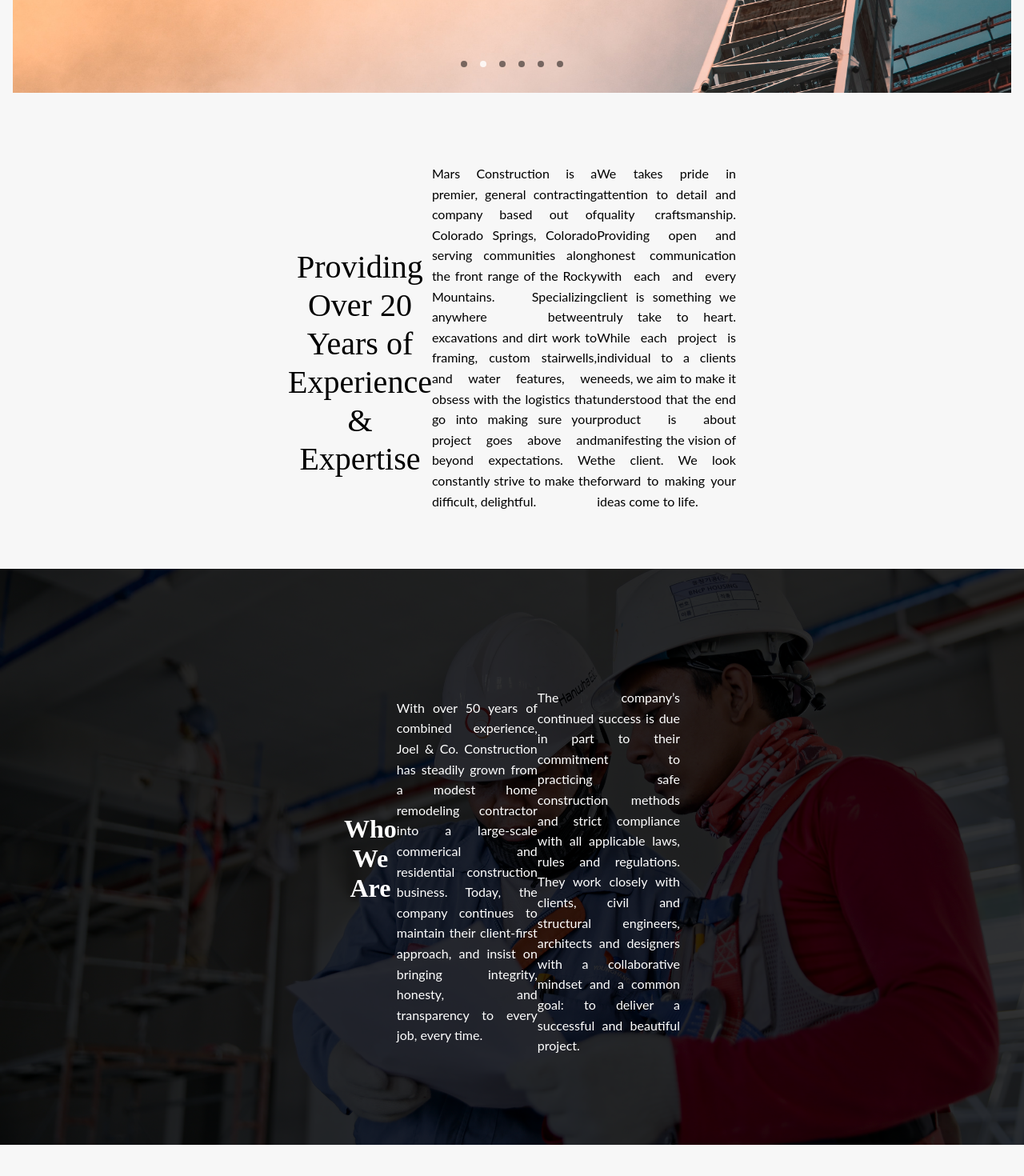
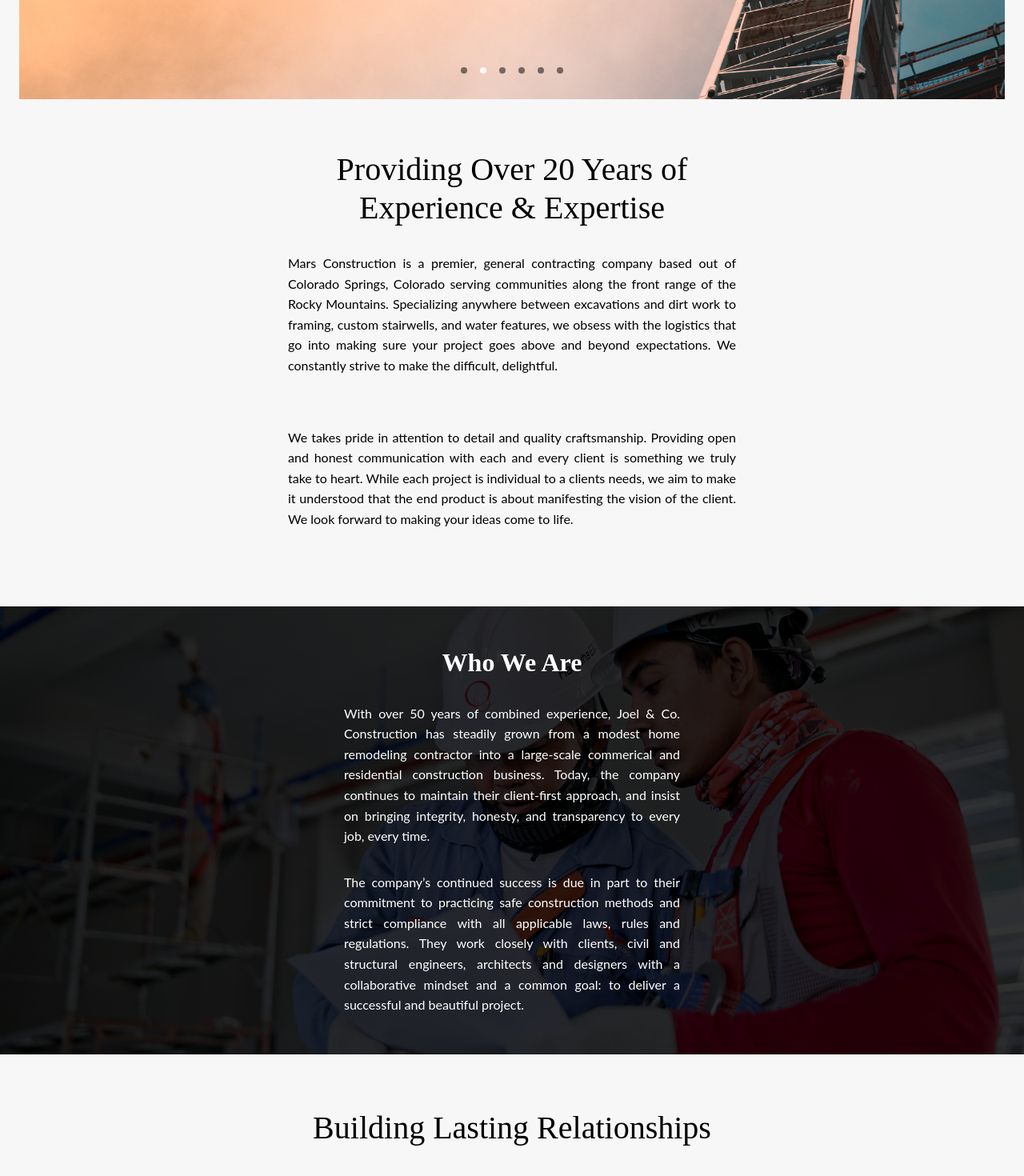
Before and after one commit to matthewbates/mars-industries, a React (Create React App) app: page / in a window 1280 px wide. Shown: the part 480-1950 px from the top of the page at 80% size. Built offline with nearby package versions, Linux system fonts and the light colour scheme.

Commit message:
added ScrollEffect component using framer-motion, react-intersection-observer

```diff
--- a/package.json
+++ b/package.json
@@ -16,6 +16,7 @@
     "@testing-library/user-event": "^13.5.0",
     "emailjs-com": "^3.2.0",
     "font-awesome": "^4.7.0",
+    "framer-motion": "^7.4.0",
     "gsap": "^3.11.1",
     "react": "^18.2.0",
     "react-animation-on-scroll": "^5.1.0",
--- a/src/components/About/AboutElements.js
+++ b/src/components/About/AboutElements.js
@@ -4,29 +4,6 @@
 export const AboutContainer = styled.div`
   height: 100%;
   background: ${CONSTANTS.colors.offWhite};
-  .listItem {
-    display: flex;
-    align-items: center;
-    flex-direction: row;
-    margin: 40px 0px 40px;
-    justify-content: center;
-    /* Pre-animation */
-    opacity: 0;
-    transform: scale(85%);
-    transition: 1s;
-    @media (max-width: 900px) {
-      flex-direction: column;
-      display: flex;
-      align-items: center;
-      justify-content: center;
-      text-align: left;
-    }
-  }
-  .animate {
-    opacity: 1;
-    transition: 1s;
-    transform: scale(100%);
-  }
 `;
 
 export const AboutWrapper = styled.div`
@@ -38,14 +15,15 @@
   max-width: 560px;
   align-items: center;
   justify-content: center;
+  margin-top: 4rem;
+  margin-bottom: 4rem;
 
   @media screen and (max-width: 768px) {
-    max-width: 360px;
+    max-width: 320px;
   }
 `;
 
 export const AboutH2 = styled.h2`
-  margin-top: 4rem;
   line-height: 3rem;
   font-weight: 400;
   font-size: 40px;
--- a/src/components/About/index.js
+++ b/src/components/About/index.js
@@ -1,14 +1,35 @@
-import React from "react";
+import React, { useEffect } from "react";
+import { useAnimation, motion } from "framer-motion";
 import { useInView } from "react-intersection-observer";
 import { AboutContainer, AboutWrapper, AboutH2, AboutP } from "./AboutElements";
+import ScrollEffect from "../ScrollEffect";
+
+// const variant = {
+//   visible: {
+//     opacity: 1,
+//     scale: 1,
+//     transition: { duration: 1 },
+//   },
+//   hidden: { opacity: 0, scale: 0 },
+// };
 
 export default function About() {
-  const { ref, inView } = useInView({ threshold: 0.2, triggerOnce: true });
+  // const control = useAnimation();
+  // const [ref, inView] = useInView();
+
+  // useEffect(() => {
+  //   if (inView) {
+  //     control.start("visible");
+  //   } else {
+  //     control.start("hidden");
+  //   }
+  // }, [control, inView]);
 
   return (
-    <AboutContainer>
-      <AboutWrapper>
-        <div ref={ref} className={inView ? "listItem animate" : "listItem"}>
+    // <motion.div ref={ref} variants={variant} initial="hidden" animate={control}>
+    <ScrollEffect>
+      <AboutContainer>
+        <AboutWrapper>
           <AboutH2>Providing Over 20 Years of Experience & Expertise</AboutH2>
           <AboutP>
             Mars Construction is a premier, general contracting company based
@@ -27,8 +48,9 @@
             end product is about manifesting the vision of the client. We look
             forward to making your ideas come to life.
           </AboutP>
-        </div>
-      </AboutWrapper>
-    </AboutContainer>
+        </AboutWrapper>
+      </AboutContainer>
+    </ScrollEffect>
+    // </motion.div>
   );
 }
--- a/src/components/Relationships/RelationshipElements.js
+++ b/src/components/Relationships/RelationshipElements.js
@@ -15,7 +15,7 @@
   margin-bottom: 4rem;
 
   @media screen and (max-width: 768px) {
-    max-width: 360px;
+    max-width: 320px;
   }
 `;
 
--- a/src/components/Relationships/index.js
+++ b/src/components/Relationships/index.js
@@ -5,29 +5,32 @@
   RelationshipsH2,
   RelationshipsP,
 } from "./RelationshipElements";
+import ScrollEffect from "../ScrollEffect";
 
 export default function Relationships() {
   return (
     <RelationshipsContainer>
+      <ScrollEffect>
         <RelationshipsWrapper>
           <RelationshipsH2>Building Lasting Relationships</RelationshipsH2>
           <RelationshipsP>
             Joel & Co. Construction prides itself on being a different kind of
             company. The strong commitment to quality construction that the
-          company is renowned for, in turn builds devotion and trust and better
-          relationships with clients. Throughout the construction process, the
-          teams maintain communication and transparency — and if something is
-          wrong, it is guaranteed to be made right.
+            company is renowned for, in turn builds devotion and trust and
+            better relationships with clients. Throughout the construction
+            process, the teams maintain communication and transparency — and if
+            something is wrong, it is guaranteed to be made right.
           </RelationshipsP>
           <RelationshipsP>
             Whether you’re looking for a general contractor in Los Angeles to
             finally give you the kitchen you deserve, or an experienced team of
             custom home builders to bring your dream house to life, the team
             cannot wait to work with you. To find out more about what Joel & Co.
-          Construction can do for you, or to inquire about any of our services,
-          feel free to make contact today.
+            Construction can do for you, or to inquire about any of our
+            services, feel free to make contact today.
           </RelationshipsP>
         </RelationshipsWrapper>
+      </ScrollEffect>
     </RelationshipsContainer>
   );
 }
--- /dev/null
+++ b/src/components/ScrollEffect/index.js
@@ -0,0 +1,31 @@
+import React, { useEffect } from "react";
+import { useAnimation, motion } from "framer-motion";
+import { useInView } from "react-intersection-observer";
+
+const variant = {
+  visible: {
+    opacity: 1,
+    scale: 1,
+    transition: { duration: 0.8 },
+  },
+  hidden: { opacity: 0, scale: 0 },
+};
+
+export default function ScrollEffect({ children }) {
+  const control = useAnimation();
+  const [ref, inView] = useInView();
+
+  useEffect(() => {
+    if (inView) {
+      control.start("visible");
+    } else {
+      control.start("hidden");
+    }
+  }, [control, inView]);
+
+  return (
+    <motion.div ref={ref} variants={variant} initial="hidden" animate={control}>
+      {children}
+    </motion.div>
+  );
+}
--- a/src/components/Slider/SliderElements.js
+++ b/src/components/Slider/SliderElements.js
@@ -5,6 +5,11 @@
   max-height: 50vh;
   max-width: 100%;
   position: relative;
-  margin: 1rem;
+  margin: 1.5rem;
   overflow: hidden;
+
+  @media screen and (max-width: 768px) {
+    height: auto;
+    max-height: 30vh;
+  }
 `;
--- a/src/components/WhoWeAre/WhoWeAreElements.js
+++ b/src/components/WhoWeAre/WhoWeAreElements.js
@@ -7,30 +7,6 @@
   justify-content: center;
   height: 100%;
   color: white;
-
-  .listItem {
-    display: flex;
-    align-items: center;
-    flex-direction: row;
-    margin: 40px 0px 40px;
-    justify-content: center;
-    /* Pre-animation */
-    opacity: 0;
-    transform: scale(85%);
-    transition: 1s;
-    @media (max-width: 900px) {
-      flex-direction: column;
-      display: flex;
-      align-items: center;
-      justify-content: center;
-      text-align: left;
-    }
-  }
-  .animate {
-    opacity: 1;
-    transition: 1s;
-    transform: scale(100%);
-  }
 `;
 
 export const WhoWeAreWrapper = styled.div`
@@ -42,13 +18,13 @@
   max-width: 420px;
 
   @media screen and (max-width: 768px) {
-    width: 80%;
+    width: 70%;
   }
 `;
 
 export const WhoWeAreImg = styled.img`
   width: 100%;
-  height: 90vh;
+  height: 70vh;
   object-fit: cover;
   filter: brightness(20%);
 
--- a/src/components/WhoWeAre/index.js
+++ b/src/components/WhoWeAre/index.js
@@ -1,5 +1,4 @@
 import React from "react";
-import {useInView} from "react-intersection-observer";
 import background from "../../assets/jobs/carousel_1.jpg";
 import {
   WhoWeAreContainer,
@@ -8,17 +7,14 @@
   WhoWeAreH1,
   WhoWeAreP,
 } from "./WhoWeAreElements";
+import ScrollEffect from "../ScrollEffect";
 
-// this component rests on the home page beneath the About Component
 export default function WhoWeAre() {
-
-const { ref, inView } = useInView({ threshold: 0.2, triggerOnce: true });
-
   return (
     <WhoWeAreContainer>
       <WhoWeAreImg src={background} />
       <WhoWeAreWrapper>
-        <div ref={ref} className={inView ? "listItem animate" : "listItem"}>
+        <ScrollEffect>
           <WhoWeAreH1>Who We Are</WhoWeAreH1>
           <WhoWeAreP>
             With over 50 years of combined experience, Joel & Co. Construction
@@ -36,7 +32,7 @@
             with a collaborative mindset and a common goal: to deliver a
             successful and beautiful project.
           </WhoWeAreP>
-        </div>
+        </ScrollEffect>
       </WhoWeAreWrapper>
     </WhoWeAreContainer>
   );
--- a/src/pages/Home/HomeElements.js
+++ /dev/null
@@ -1,27 +0,0 @@
-import styled from "styled-components";
-
-export const HomeContainer = styled.div`
-  .listItem {
-    display: flex;
-    align-items: center;
-    flex-direction: row;
-    margin: 40px 0px 40px;
-    justify-content: center;
-    /* Pre-animation */
-    opacity: 0;
-    transform: scale(85%);
-    transition: 1s;
-    @media (max-width: 900px) {
-      flex-direction: column;
-      display: flex;
-      align-items: center;
-      justify-content: center;
-      text-align: left;
-    }
-  }
-  .animate {
-    opacity: 1;
-    transition: 1s;
-    transform: scale(100%);
-  }
-`;
--- a/src/pages/Home/index.js
+++ b/src/pages/Home/index.js
@@ -1,26 +1,21 @@
 import React, { useEffect } from "react";
-import { useInView } from "react-intersection-observer";
+
 import About from "../../components/About";
 import WhoWeAre from "../../components/WhoWeAre";
 import Relationships from "../../components/Relationships";
 import Slider from "../../components/Slider";
-import { HomeContainer } from "./HomeElements";
 
 export default function Home() {
   useEffect(() => {
     window.scrollTo({ top: 0, left: 0, behavior: "smooth" });
   }, []);
 
-  const { ref, inView } = useInView({ threshold: 0.2, triggerOnce: false });
-
   return (
-    <HomeContainer>
+    <>
       <Slider />
-      {/* <div ref={ref} className={inView ? "listItem animate" : "listItem"}> */}
-        <About className="slider-container" />
-        <WhoWeAre />
-        <Relationships />
-      {/* </div> */}
-    </HomeContainer>
+      <About className="slider-container" />
+      <WhoWeAre />
+      <Relationships />
+    </>
   );
 }
```
Also changed, not shown: 1 other file (tests, documents, lock files or other folders). Lines whose indentation alone changed are shown as unchanged.
